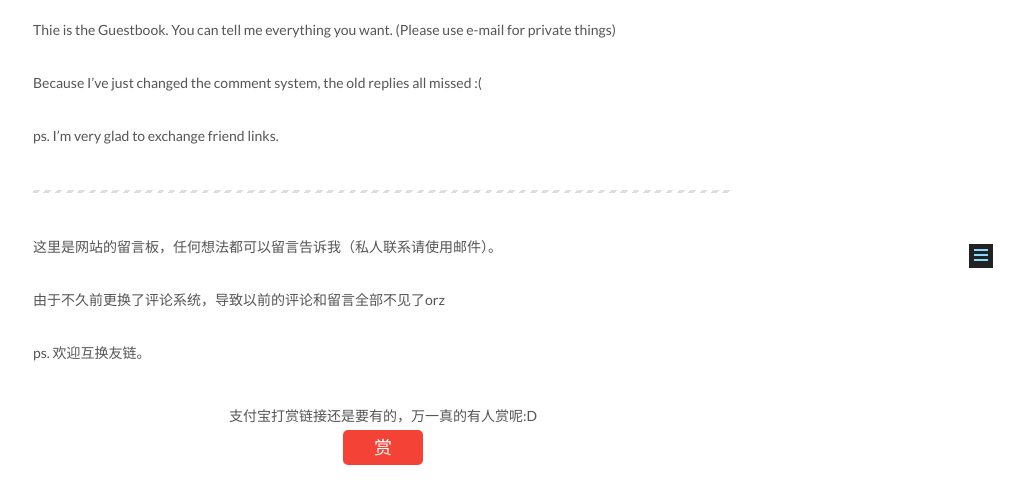
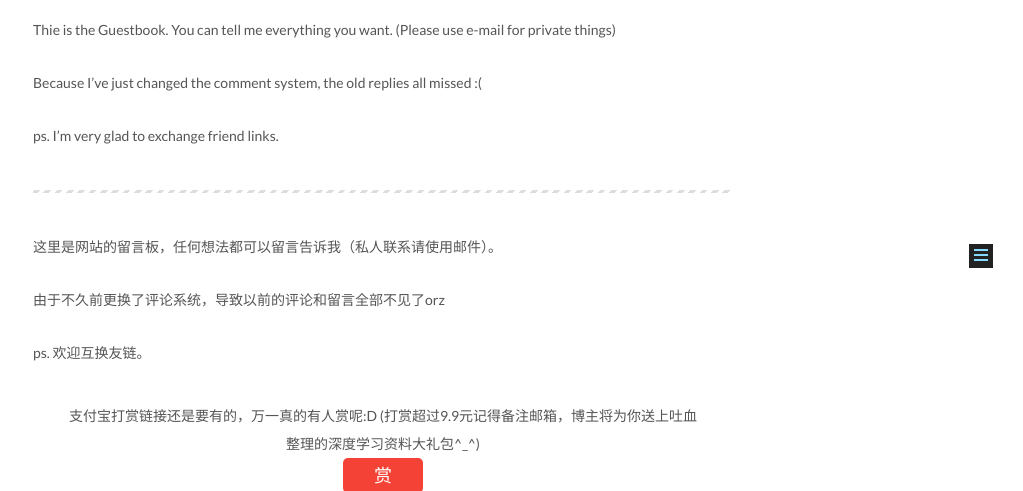
Before and after one commit to CircleZ3791117/CircleZ3791117.github.io, a Jekyll site: the page built from _posts/2016-12-01-Guestbook.md, in a window 1280 px wide, cut to the strip 587-1078 px from the top of the page. Shown: the whole strip, without its empty margins (257-1280 px from the left). Built offline with Jekyll 4.4.1, drawn with Linux system fonts in a browser that asks for light colours; comment, search, counter and statistics services are not loaded.

Commit message:
modify _config

```diff
--- a/_config.yml
+++ b/_config.yml
@@ -337,7 +337,7 @@ post_copyright:
   license_url: https://creativecommons.org/licenses/by-nc-sa/3.0/
 
 # Rewards
-reward_comment: 支付宝打赏链接还是要有的，万一真的有人赏呢:D
+reward_comment: 支付宝打赏链接还是要有的，万一真的有人赏呢:D (打赏超过9.9元记得备注邮箱，博主将为你送上吐血整理的深度学习资料大礼包^_^)
 #wechatpay: /path/to/wechat-reward-image
 alipay: /assets/images/alipay.jpg
 
```
